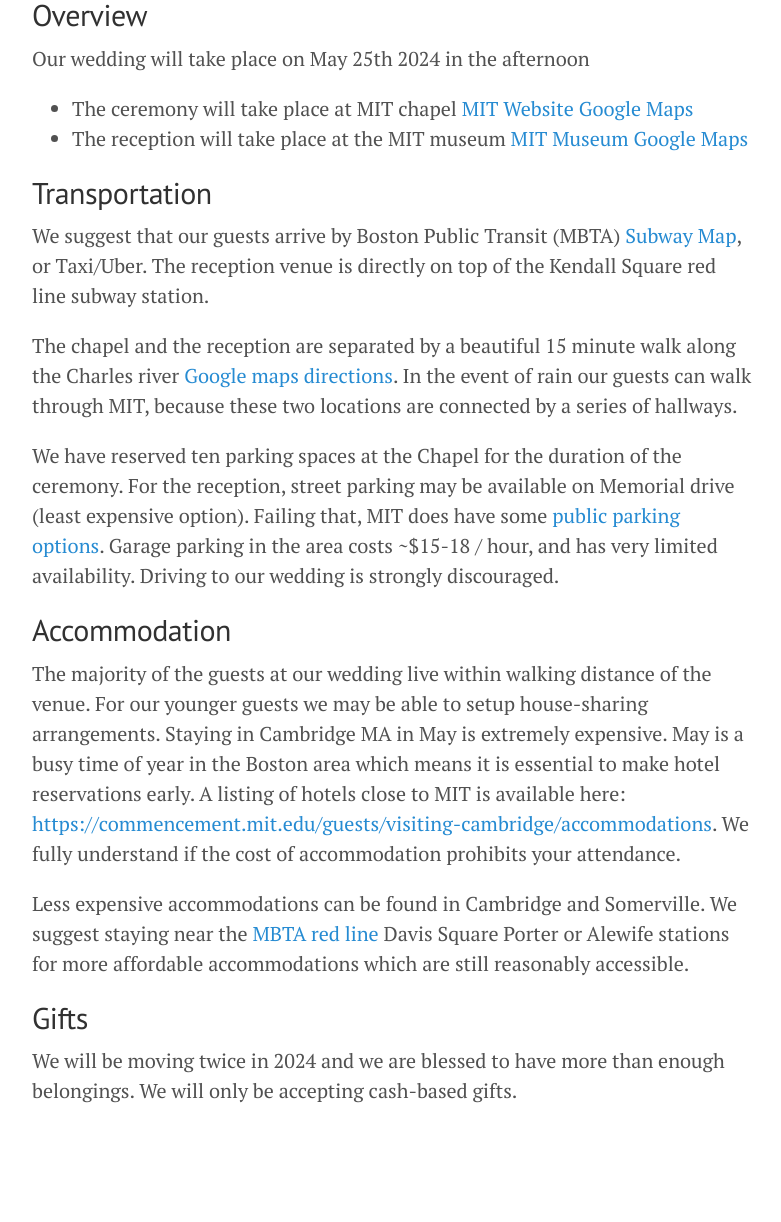
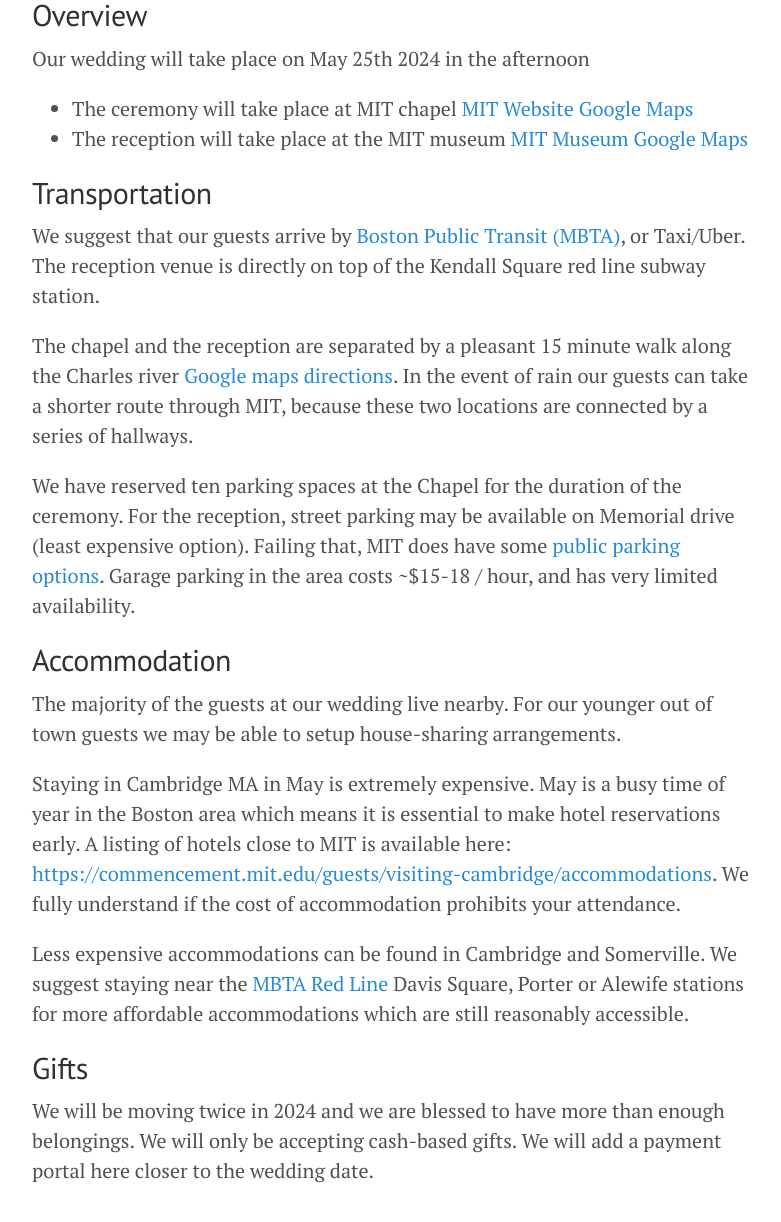
Before and after one commit to JoshBradshaw/andreajosh.github.io, a Jekyll site: the page built from _posts/2023-11-30-overview.md, in a window 1280 px wide and 1400 px high, scrolled down 422 px, cut to the strip 134-1356 px from the top of the window. Shown: the whole strip, without its empty margins (248-1029 px from the left). Built offline with Jekyll 4.4.1, drawn with Linux system fonts in a browser that asks for light colours; before the commit the page ends 1742 px from its top, so only the background shows below that.

Commit message:
Update website

```diff
--- a/_posts/2023-11-30-overview.md
+++ b/_posts/2023-11-30-overview.md
@@ -9,23 +9,25 @@ title: Wedding
 
 Our wedding will take place on May 25th 2024 in the afternoon
 
-* The ceremony will take place at MIT chapel [MIT Website](https://studentlife.mit.edu/cac/event-services-spaces/event-spaces/mit-chapel) [Google Maps](https://maps.app.goo.gl/xRdoz4kD7amgpMMJ8)
+* The ceremony will take place at MIT chapel [MIT Website](Google Maps) [Google Maps](https://maps.app.goo.gl/xRdoz4kD7amgpMMJ8)
 * The reception will take place at the MIT museum [MIT Museum](https://mitmuseum.mit.edu/) [Google Maps](https://maps.app.goo.gl/asSMSx7WSqyuaUDC9)
 
 ## Transportation
 
-We suggest that our guests arrive by Boston Public Transit (MBTA) [Subway Map](https://cdn.mbta.com/sites/default/files/2022-12/2022-12-12-subway-map-v37f.pdf), or Taxi/Uber. The reception venue is directly on top of the Kendall Square red line subway station.
+We suggest that our guests arrive by [Boston Public Transit (MBTA)](https://cdn.mbta.com/sites/default/files/2022-12/2022-12-12-subway-map-v37f.pdf), or Taxi/Uber. The reception venue is directly on top of the Kendall Square red line subway station.
 
-The chapel and the reception are separated by a beautiful 15 minute walk along the Charles river [Google maps directions](https://www.google.com/maps/dir/MIT+Chapel,+48+Massachusetts+Ave,+Cambridge,+MA+02139,+United+States/MIT+Museum,+Gambrill+Center,+314+Main+St,+Cambridge,+MA+02142,+United+States/@42.3611752,-71.11131,14z/data=!4m14!4m13!1m5!1m1!1s0x89e37a0081ab0b7d:0xfd6b535be007b424!2m2!1d-71.0941349!2d42.3583155!1m5!1m1!1s0x89e37754d18b40ef:0xcba82b413cc2736d!2m2!1d-71.0863641!2d42.362114!3e2?entry=ttu). In the event of rain our guests can walk through MIT, because these two locations are connected by a series of hallways.
+The chapel and the reception are separated by a pleasant 15 minute walk along the Charles river [Google maps directions](https://www.google.com/maps/dir/MIT+Chapel,+48+Massachusetts+Ave,+Cambridge,+MA+02139,+United+States/MIT+Museum,+Gambrill+Center,+314+Main+St,+Cambridge,+MA+02142,+United+States/@42.3611752,-71.11131,14z/data=!4m14!4m13!1m5!1m1!1s0x89e37a0081ab0b7d:0xfd6b535be007b424!2m2!1d-71.0941349!2d42.3583155!1m5!1m1!1s0x89e37754d18b40ef:0xcba82b413cc2736d!2m2!1d-71.0863641!2d42.362114!3e2?entry=ttu). In the event of rain our guests can take a shorter route through MIT, because these two locations are connected by a series of hallways.
 
-We have reserved ten parking spaces at the Chapel for the duration of the ceremony. For the reception, street parking may be available on Memorial drive (least expensive option). Failing that, MIT does have some [public parking options](https://web.mit.edu/facilities/transportation/parking/visitors/public_parking.html). Garage parking in the area costs ~$15-18 / hour, and has very limited availability. Driving to our wedding is strongly discouraged.
+We have reserved ten parking spaces at the Chapel for the duration of the ceremony. For the reception, street parking may be available on Memorial drive (least expensive option). Failing that, MIT does have some [public parking options](https://web.mit.edu/facilities/transportation/parking/visitors/public_parking.html). Garage parking in the area costs ~$15-18 / hour, and has very limited availability.
 
 ## Accommodation
 
-The majority of the guests at our wedding live within walking distance of the venue. For our younger guests we may be able to setup house-sharing arrangements. Staying in Cambridge MA in May is extremely expensive. May is a busy time of year in the Boston area which means it is essential to make hotel reservations early. A listing of hotels close to MIT is available here: [https://commencement.mit.edu/guests/visiting-cambridge/accommodations](https://commencement.mit.edu/guests/visiting-cambridge/accommodations). We fully understand if the cost of accommodation prohibits your attendance.
+The majority of the guests at our wedding live nearby. For our younger out of town guests we may be able to setup house-sharing arrangements.
 
-Less expensive accommodations can be found in Cambridge and Somerville. We suggest staying near the [MBTA red line](https://cdn.mbta.com/sites/default/files/2022-12/2022-12-12-subway-map-v37f.pdf) Davis Square Porter or Alewife stations for more affordable accommodations which are still reasonably accessible.
+Staying in Cambridge MA in May is extremely expensive. May is a busy time of year in the Boston area which means it is essential to make hotel reservations early. A listing of hotels close to MIT is available here: [https://commencement.mit.edu/guests/visiting-cambridge/accommodations](https://commencement.mit.edu/guests/visiting-cambridge/accommodations). We fully understand if the cost of accommodation prohibits your attendance.
+
+Less expensive accommodations can be found in Cambridge and Somerville. We suggest staying near the [MBTA Red Line](https://cdn.mbta.com/sites/default/files/2022-12/2022-12-12-subway-map-v37f.pdf) Davis Square, Porter or Alewife stations for more affordable accommodations which are still reasonably accessible.
 
 ## Gifts
 
-We will be moving twice in 2024 and we are blessed to have more than enough belongings. We will only be accepting cash-based gifts.
+We will be moving twice in 2024 and we are blessed to have more than enough belongings. We will only be accepting cash-based gifts. We will add a payment portal here closer to the wedding date.
```
